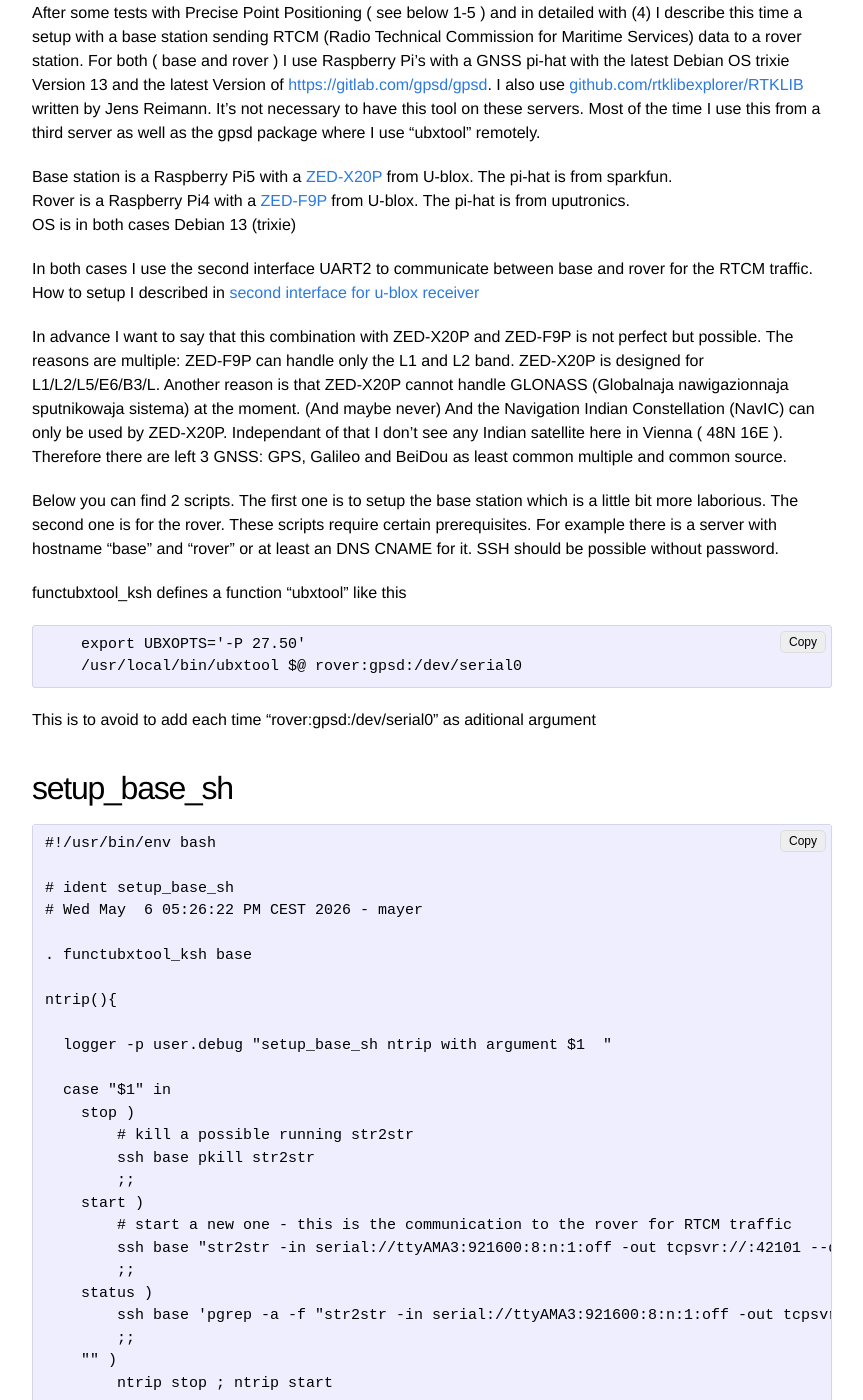
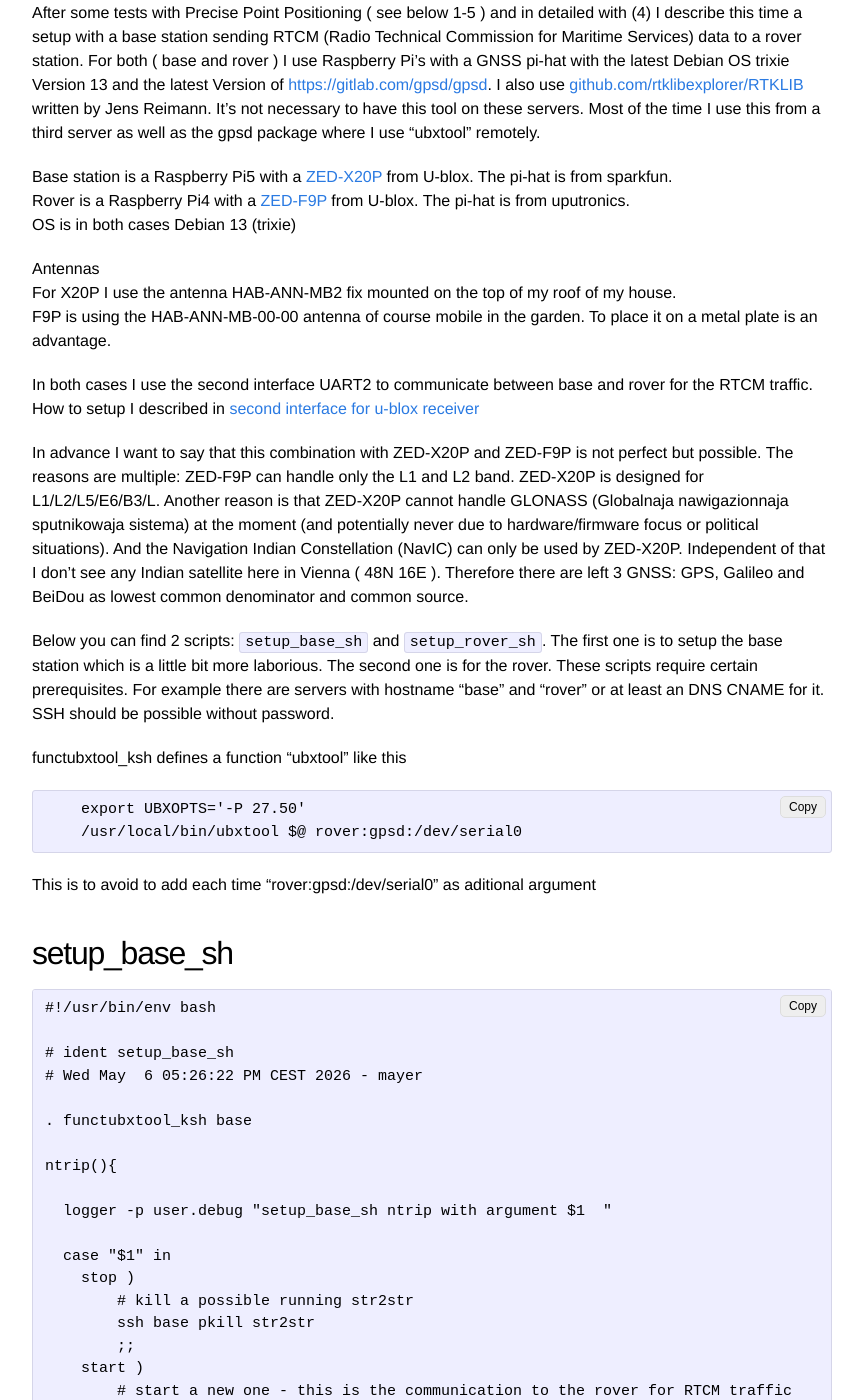
Before and after one commit to hans-mayer/blog, a Jekyll site: the page built from _posts/2026-05-03-RTK-base-rover-with-Ublox-GNSS-receivers.markdown, in a window 1280 px wide and 1400 px high, scrolled down 201 px. Shown: the whole window, without its empty margins (208-1071 px from the left). Built offline with Jekyll 4.4.1, drawn with Linux system fonts in a browser that asks for light colours; some of the changed text lies outside the part shown.

Commit message:
2026-05-03-RTK-base-rover-with-Ublox-GNSS-receivers with images

```diff
--- a/_posts/2026-05-03-RTK-base-rover-with-Ublox-GNSS-receivers.markdown
+++ b/_posts/2026-05-03-RTK-base-rover-with-Ublox-GNSS-receivers.markdown
@@ -12,11 +12,15 @@
 Rover is a Raspberry Pi4 with a [ZED-F9P](/2022/07/29/ublox-ZED-F9P.html){:target="_blank"} from U-blox. The pi-hat is from uputronics. <BR>
 OS is in both cases Debian 13 (trixie)
 
+Antennas <br>
+For X20P I use the antenna HAB-ANN-MB2 fix mounted on the top of my roof of my house. <br>
+F9P is using the HAB-ANN-MB-00-00 antenna of course mobile in the garden. To place it on a metal plate is an advantage.
+
 In both cases I use the second interface UART2 to communicate between base and rover for the RTCM traffic. How to setup I described in [second interface for u-blox receiver](/2026/03/09/second-interface-for-u-blox-receiver-on-pi4-and-pi5.html){:target="_blank"}
 
-In advance I want to say that this combination with ZED-X20P and ZED-F9P is not perfect but possible. The reasons are multiple: ZED-F9P can handle only the L1 and L2 band. ZED-X20P is designed for L1/L2/L5/E6/B3/L. Another reason is that ZED-X20P cannot handle GLONASS (Globalnaja nawigazionnaja sputnikowaja sistema) at the moment. (And maybe never) And the Navigation Indian Constellation (NavIC) can only be used by ZED-X20P. Independant of that I don't see any Indian satellite here in Vienna ( 48N 16E ). Therefore there are left 3 GNSS: GPS, Galileo and BeiDou as least common multiple and common source.
+In advance I want to say that this combination with ZED-X20P and ZED-F9P is not perfect but possible. The reasons are multiple: ZED-F9P can handle only the L1 and L2 band. ZED-X20P is designed for L1/L2/L5/E6/B3/L. Another reason is that ZED-X20P cannot handle GLONASS (Globalnaja nawigazionnaja sputnikowaja sistema) at the moment (and potentially never due to hardware/firmware focus or political situations). And the Navigation Indian Constellation (NavIC) can only be used by ZED-X20P. Independent of that I don't see any Indian satellite here in Vienna ( 48N 16E ). Therefore there are left 3 GNSS: GPS, Galileo and BeiDou as lowest common denominator and common source.
 
-Below you can find 2 scripts. The first one is to setup the base station which is a little bit more laborious. The second one is for the rover. These scripts require certain prerequisites. For example there is a server with hostname "base" and "rover" or at least an DNS CNAME for it. SSH should be possible without password.
+Below you can find 2 scripts: `setup_base_sh` and `setup_rover_sh`. The first one is to setup the base station which is a little bit more laborious. The second one is for the rover. These scripts require certain prerequisites. For example there are servers with hostname "base" and "rover" or at least an DNS CNAME for it. SSH should be possible without password.
 
 functubxtool_ksh defines a function "ubxtool" like this
 
@@ -170,6 +174,10 @@
 esac
 
 </pre>
+
+<br>
+
+Some hints on the base station setup. The unit for ECEF mode is in cm. Most tools, also like mine [transform ecef wgs84](https://github.com/hans-mayer/transform_ecef_wgs84){:target="_blank"}, are using meters as unit. Another important setup is to disable CFG-SIGNAL-BDS_B1C_ENA and CFG-SIGNAL-BDS_B3_ENA. As long as I had these signals enabled I couldn't see any BeiDou satellites to be used for RTCM correction.
 
 <br>
 
@@ -375,13 +383,19 @@
 
 ### setup_initial
 
+Both scripts setup_base_sh and setup_rover_sh has to be run with this option. If this is done a communication between setup_base_sh and setup_rover_sh is established and a "Fixed" solution should be possible soon.
+
+<br>
+
+The following options are just for the rover.
+
 ### nmea_pipe
 
-After setting up base and rover it will take some time to get a precision position with status `Fixed`. Worst case is one hour in my situation. But typically it takes 10 minutes or a little bit more. Running command `setup_rover_sh nmea_pipe` will create a gpspipe with `socat EXEC:gpspipe -r TCP-LISTEN:10001,reuseaddr,fork`. Running `rtkplot_qt &` and connecting to this port 10001 will show you the current possition at the rover.
+After setting up base and rover it will take some time to get a precision position with status `Fixed`. Worst case is one hour in my situation. But typically it takes 10 minutes or a little bit more. Running command `setup_rover_sh nmea_pipe` will create a gpspipe with `socat EXEC:gpspipe -r TCP-LISTEN:10001,reuseaddr,fork`. Running `rtkplot_qt &` and connecting to this port 10001 will show you the current position at the rover.
 
 ![rover for a short period](/images/rover_short_2026.png)
 
-The graph above shows the measurement for a short period of time. Each dot symbols a second. As we can see almost all dots are within a circle of 5 mm radius. If I move the rover antenna for example 3 cm away from the current possition then a new cloud of dots will be create in a distance of 3 cm from the old one. If the antenna is moved further away - for example one meter - then the status "Fixed" is lost and falls back to "Floating".
+The graph above shows the measurement for a short period of time. Each dot symbols a second. As we can see almost all dots are within a circle of 5 mm radius. If I move the rover antenna for example 3 cm away from the current position then a new cloud of dots will be create in a distance of 3 cm from the old one. If the antenna is moved further away - for example one meter - then the status "Fixed" is lost and falls back to "Floating".
 
 
 ![rover for a longer period](/images/rover_long_2026.png)
```
Also changed, not shown: other parts of _posts/2026-05-03-RTK-base-rover-with-Ublox-GNSS-receivers.markdown (+4 -4 lines), images/rover_long_2026.png (added), images/rover_short_2026.png (added).
